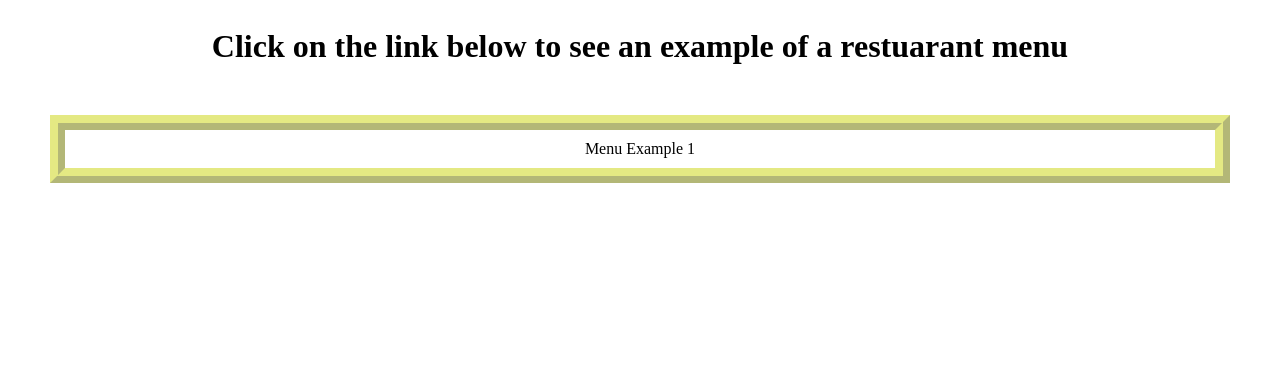
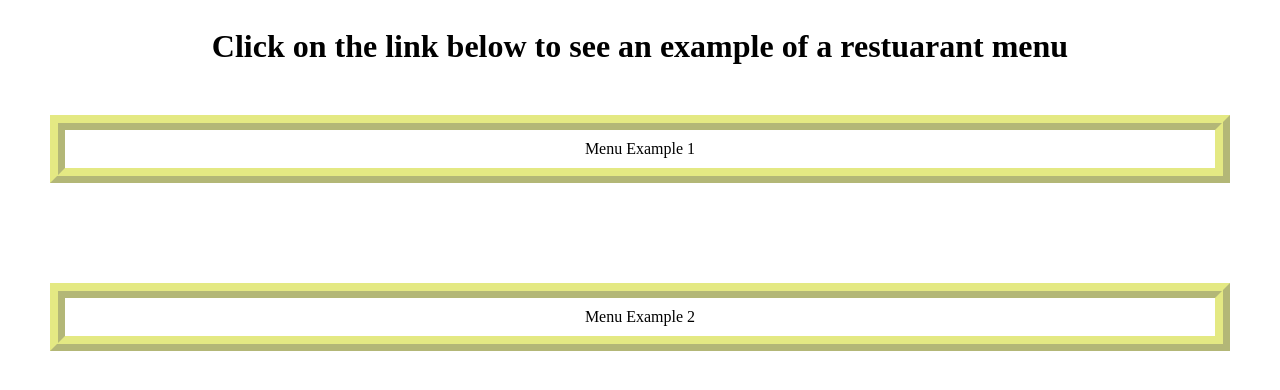
Before and after one commit to QrcodeSolutions/qr-portfolio, a plain HTML site: page index.html in a window 1280 px wide. Shown: the part 76-466 px from the top of the page. Drawn offline with nearby package versions, Linux system fonts and the light colour scheme.

Commit message:
menu 2 added not finished

```diff
--- a/index.html
+++ b/index.html
@@ -1,7 +1,7 @@
 <!DOCTYPE html>
 <html lang="en">
 <head>
-  <link rel="shortcut icon" type="x-icon" href="">
+  <link rel="shortcut icon" type="x-icon" href="logo.png">
   <meta charset="UTF-8">
   <meta http-equiv="X-UA-Compatible" content="IE=edge">
   <meta name="viewport" content="width=device-width, initial-scale=1.0">
@@ -31,6 +31,7 @@
   <div class="container">
     <h1>Click on the link below to see an example of a restuarant menu</h1>
   <a href="https://qrcodesolutions.github.io/menu-one/" target="_blank" class="menu-ex">Menu Example 1</a>
+  <a href="https://qrcodesolutions.github.io/menu-two/" target="_blank" class="menu-ex">Menu Example 2</a>
   </div>
 
 <script src="script.js"></script>
```
Also changed, not shown: logo.png (added).
